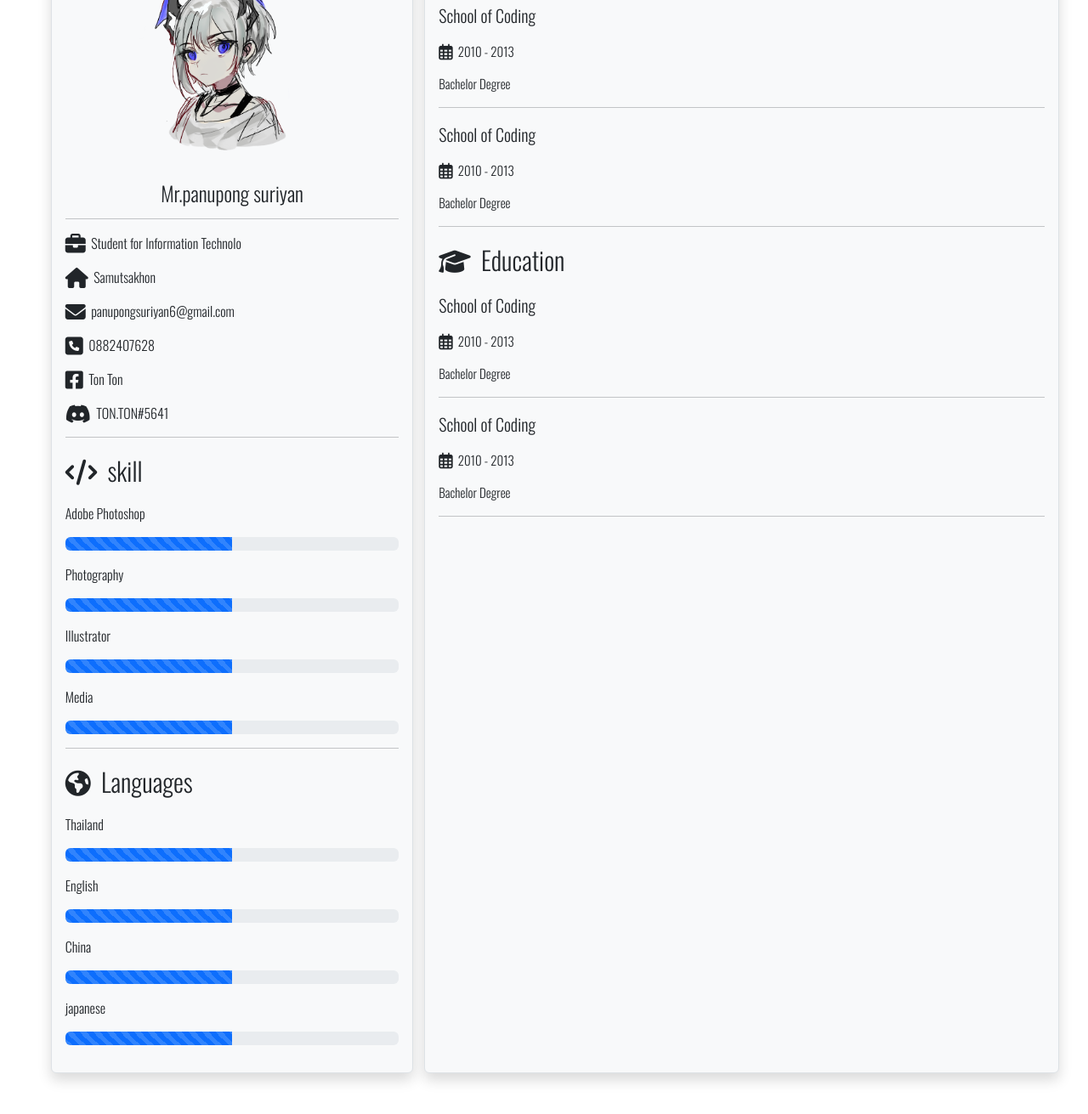
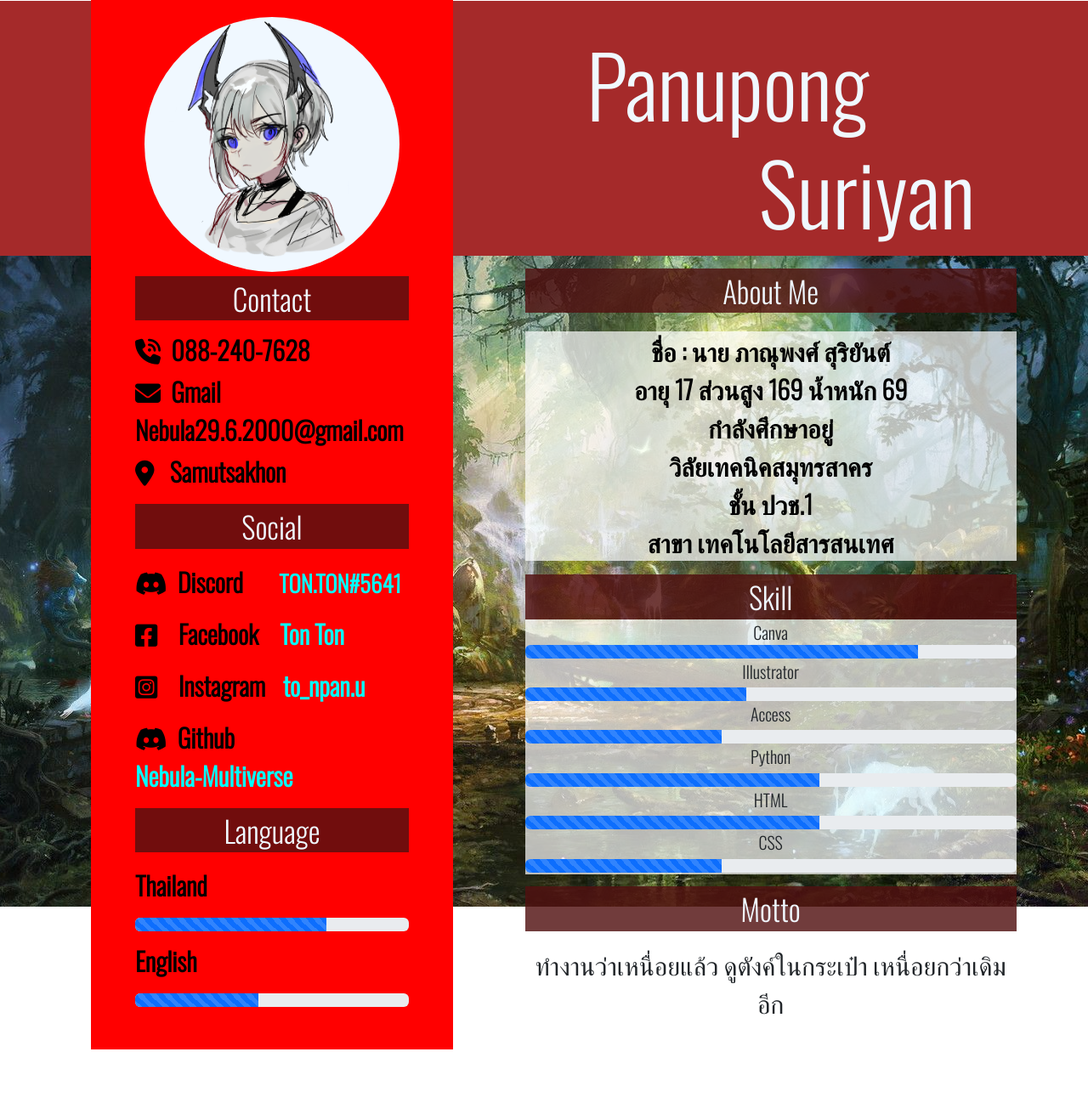
Before and after one commit to Nebula-Multiverse/resume-finish, a plain HTML site: page index.html in a window 1280 px wide. Shown: the part 101-1412 px from the top of the page at 85% size. After the commit the page ends 1336 px from the top, so only its background shows below. Drawn offline with nearby package versions, Linux system fonts and the light colour scheme; a web font is replaced by a local one.

Commit message:
Update index.html

```diff
--- a/index.html
+++ b/index.html
@@ -1,11 +1,10 @@
 <!DOCTYPE html>
-<html lang="en">
-<head>
+<html lang="en"><head>
     <meta charset="UTF-8">
     <meta name="viewport" content="width=device-width, initial-scale=1.0">
     <link href="https://cdn.jsdelivr.net/npm/bootstrap@5.3.1/dist/css/bootstrap.min.css" rel="stylesheet" integrity="sha384-4bw+/aepP/YC94hEpVNVgiZdgIC5+VKNBQNGCHeKRQN+PtmoHDEXuppvnDJzQIu9" crossorigin="anonymous">
     <link rel="stylesheet" href="https://cdnjs.cloudflare.com/ajax/libs/font-awesome/6.4.2/css/all.min.css">
-    <title>Document</title>
+    <title>Resume-suscess</title>
     <style>
         @import url('https://fonts.googleapis.com/css2?family=ADLaM+Display&family=Bebas+Neue&family=Kanit:ital,wght@1,200&family=Libre+Baskerville:ital@1&family=Oswald:wght@300&display=swap');
         body{
@@ -14,8 +13,8 @@
         .circular--landscape {
             display: inline-block;
             position: relative;
-            width: 250px;
-            height: 250px;
+            width:  300px;
+            height:  300px;
             overflow: hidden;
             border-radius: 50%;
         }
@@ -24,129 +23,142 @@
             height: 100%;
             margin-left: -50px;
         }
+        .box {
+            width: 80%;
+            height: auto;
+            background-color: rgba(82, 16, 16, 0.816);
+            color: aliceblue;
+            font-size: 35px;
+            text-align: center;
+        }
+        .fontH {
+            font-size: 30px;
+            font-weight: bold;
+            margin-left: 10%;
+            margin-top: 3%;
+            color: black;
+        }
+        .font {
+            font-size: 25px;
+            margin-left: 10%;
+            margin-top: -2%;
+        }
+        body {
+            background-image: url(img/wall.png);
+            background-size: auto;
+            background-repeat: no-repeat;
+            background-attachment: fixed;
+            background-position: center;
+            margin: 0;
+        }
+
     </style>
+<body>
+    <div class="container" style="max-width: 100%;">
+        <div class="row">
+        <div class="col-1" style="background-color: brown; margin-top: 8%;  height: 300px;"></div>
+        <div class="col-4" style="background-color: red; height: 100%;">
+            <div align="center">
+                <div class="circular--landscape" style="background-color: aliceblue; margin-top: 30%;"><div class="circular--landscape">
+                    <img src="img/Nebula.PNG">
+                </div></div>
+                <div class="box" style="margin: top 20px;">Contact</div>
+            </div>
+            <p class="fontH"><i class="fa-solid fa-phone-volume"></i>&nbsp;&nbsp;088-240-7628</p>
+            <p class="fontH" style="margin-top: -3%;"><i class="fa-solid fa-envelope"></i>&nbsp;&nbsp;Gmail <br>Nebula29.6.2000@gmail.com</p>
+            <p class="fontH" style="margin-top: -3%;"><i class="fa-solid fa-location-dot"></i>&nbsp;&nbsp;&nbsp;Samutsakhon</p>
+            <center>
+            <p class="box">Social</p>
+            </center>
+            <a href="https://discord.gg/uHa6vdtMD6" style="text-decoration: none;">
+                <p class="fontH">
+                <i class="fa-brands fa-discord " style="color: black;"></i>&nbsp;&nbsp;Discord <span style="color: aqua; margin-left: 10%; font-size: 27px;">  TON.TON#5641</span></p>
+            </a>
+            <a href="https://www.facebook.com/profile.php?id=100023880202239" style="text-decoration: none;">
+                <p class="fontH">
+                    <i class="fa-brands fa-square-facebook" style="color: black;"></i>&nbsp;&nbsp;&nbsp;&nbsp;Facebook<span style="color: aqua; margin-left: 7%;">Ton Ton</span></p>
+            </a>
+            <a href="https://www.instagram.com/to_npan.u/" style="text-decoration: none;">
+                <p class="fontH">
+                    <i class="fa-brands fa-square-instagram" style="color: black;"></i>&nbsp;&nbsp;&nbsp;&nbsp;Instagram <span style="color: aqua; margin-left: 4%;">to_npan.u</span> </p>
+            </a>
+            <a href="https://github.com/Nebula-Multiverse" style="text-decoration: none;">
+                <p class="fontH">
+                <i class="fa-brands fa-discord " style="color: black;"></i>&nbsp;&nbsp;Github <span style="color: aqua; margin-left: 13%;"><br>Nebula-Multiverse</span></p>
+            </a>
+            <center>
+            <p class="box">Language</p>
+            </center>
+            <p class="fontH">Thailand</p>
+            <center>
+            <div class="progress" role="progressbar" aria-label="Animated striped example" aria-valuenow="75" aria-valuemin="0" aria-valuemax="100" style="width: 80%;">
+                <div class="progress-bar progress-bar-striped progress-bar-animated bg-primary" style="width: 70%"></div>
+              </div>
+            </center>
+            <p class="fontH">English</p>
+            <center>
+                <div class="progress" role="progressbar" aria-label="Animated striped example" aria-valuenow="75" aria-valuemin="0" aria-valuemax="100" style="width: 80%;">
+                    <div class="progress-bar progress-bar-striped progress-bar-animated bg-primary" style="width: 45%"></div>
+                  </div>
+            </center>
+            <div style="background-color: red; height: 50px;"></div>
+        </div>
+        <div class="col-7" style="background-color: brown; margin-top: 8%;  height: 300px">
+        <div style="font-size: 100px;color: aliceblue; margin-left: 20%; margin-top: 3%;">
+        Panupong
+        <p style="margin-left: 35%; margin-top: -4%;">Suriyan</p>
+        </div>
+        <center>
+        <div class="box">About Me</div>
+        </center>
+        <p class="fontH" style="background-color: rgba(255, 255, 255, 0.7); width: 80%; text-align: center;">
+            ชื่อ : นาย ภาณุพงศ์ สุริยันต์ <br>
+            อายุ 17 ส่วนสูง 169 น้ำหนัก 69 <br>
+            กำลังศึกษาอยู่ <br> วิลัยเทคนิคสมุทรสาคร <br>
+            ชั้น ปวช.1 <br>สาขา เทคโนโลยีสารสนเทศ
+        </p>
+        <center>
+            <div class="box">Skill</div>
 
-</head>
-<body>
-    <div class="container" style="margin: 2% 0% 0% 1%; max-width: 1920px;">
-        <div class="row justify-content-center">
-          <div class="col-4 shadow p-3 mb-5 bg-body-tertiary rounded border" >
-            <div align="center">
-                <div class="circular--landscape">
-                    <img src="img/Nebula.PNG" >
+        <div style="background-color: rgba(255, 255, 255, 0.7); width: 80%; height: 300px; text-align: center; font-size: 20px;">
+        Canva
+        <div class="progress" role="progressbar" aria-label="Animated striped example" aria-valuenow="75" aria-valuemin="0" aria-valuemax="100" style="width: 100%;">
+            <div class="progress-bar progress-bar-striped progress-bar-animated bg-primary" style="width: 80%"></div>
+        </div>
+            <p style="font-size: 20px;">Illustrator</p>
+                <div class="progress" role="progressbar" aria-label="Animated striped example" aria-valuenow="75" aria-valuemin="0" aria-valuemax="100" style="width: 100%; margin-top: -2%;">
+                    <div class="progress-bar progress-bar-striped progress-bar-animated bg-primary" style="width: 45%"></div>
                 </div>
+                <p style="font-size: 20px;">Access</p>
+                <div class="progress" role="progressbar" aria-label="Animated striped example" aria-valuenow="75" aria-valuemin="0" aria-valuemax="100" style="width: 100%; margin-top: -2%;">
+                    <div class="progress-bar progress-bar-striped progress-bar-animated bg-primary" style="width: 40%"></div>
+                  </div>
+                  <p style="font-size: 20px;">Python</p>
+                  <div class="progress" role="progressbar" aria-label="Animated striped example" aria-valuenow="75" aria-valuemin="0" aria-valuemax="100" style="width: 100%; margin-top: -2%;">
+                      <div class="progress-bar progress-bar-striped progress-bar-animated bg-primary" style="width: 60%"></div>
+                    </div>
+                    <p style="font-size: 20px;">HTML</p>
+                        <div class="progress" role="progressbar" aria-label="Animated striped example" aria-valuenow="75" aria-valuemin="0" aria-valuemax="100" style="width: 100%; margin-top: -2%;">
+                        <div class="progress-bar progress-bar-striped progress-bar-animated bg-primary" style="width: 60%"></div>
+                        </div>
+                        <p style="font-size: 20px;">CSS</p>
+                        <div class="progress" role="progressbar" aria-label="Animated striped example" aria-valuenow="75" aria-valuemin="0" aria-valuemax="100" style="width: 100%; margin-top: -2%;">
+                            <div class="progress-bar progress-bar-striped progress-bar-animated bg-primary" style="width: 40%"></div>
+                          </div>
             </div>
-            <p>
-            <center>
-                <p><h4>Mr.panupong suriyan</h4></p>
+            <p class="box" style="margin-top: 2%;">Motto
+                </p><div style="background-color: rgba(255, 255, 255, 0.7); width: 80%; height: 100px; text-align: center; font-size: 30px; display: flex; justify-content: center;">
+                        ทำงานว่าเหนื่อยแล้ว ดูตังค์ในกระเป๋า เหนื่อยกว่าเดิมอีก
+                </div>
+            <p></p>
 
-            </center>
-            </p>
-            <hr>
-            <div>
-                <p><i class="fa-solid fa-briefcase fa-xl">          </i>&nbsp;&nbsp;Student for Information Technolo</p>
-                <p><i class="fa-solid fa-house fa-xl">              </i>&nbsp;&nbsp;Samutsakhon</p>
-                <p><i class="fa-solid fa-envelope fa-xl">           </i>&nbsp;&nbsp;panupongsuriyan6@gmail.com</p>
-                <p><i class="fa-solid fa-square-phone fa-xl">       </i>&nbsp;&nbsp;0882407628</p>
-                <p><i class="fa-brands fa-square-facebook fa-xl">   </i>&nbsp;&nbsp;Ton Ton</p>
-                <p><i class="fa-brands fa-discord fa-xl">           </i>&nbsp;&nbsp;TON.TON#5641</p>
-            </div>
-            <hr>
-            <div>
-                <p style="font-size: 30px;"><i class="fa-solid fa-code ">                 </i>&nbsp;&nbsp;skill</p>
-                <p>
-                    Adobe Photoshop
-                    <div class="progress" role="progressbar" aria-label="Animated striped example" aria-valuenow="75" aria-valuemin="0" aria-valuemax="100">
-                        <div class="progress-bar progress-bar-striped progress-bar-animated bg-primary" style="width: 50%"></div>
-                      </div>
-                </p>
-                <p>
-                    Photography
-                    <div class="progress" role="progressbar" aria-label="Animated striped example" aria-valuenow="75" aria-valuemin="0" aria-valuemax="100">
-                        <div class="progress-bar progress-bar-striped progress-bar-animated bg-primary" style="width: 50%"></div>
-                      </div>
-                </p>
-                <p>
-                    Illustrator
-                    <div class="progress" role="progressbar" aria-label="Animated striped example" aria-valuenow="75" aria-valuemin="0" aria-valuemax="100">
-                        <div class="progress-bar progress-bar-striped progress-bar-animated bg-primary" style="width: 50%"></div>
-                      </div>
-                </p>
-                <p>
-                    Media
-                    <div class="progress" role="progressbar" aria-label="Animated striped example" aria-valuenow="75" aria-valuemin="0" aria-valuemax="100">
-                        <div class="progress-bar progress-bar-striped progress-bar-animated bg-primary" style="width: 50%"></div>
-                      </div>
-                </p>
-            </div>
-            <hr>
-            <div>
-                <p style="font-size: 30px;"><i class="fa-solid fa-earth-americas"></i>&nbsp;&nbsp;Languages</p>
-                <p>
-                    Thailand
-                    <div class="progress" role="progressbar" aria-label="Animated striped example" aria-valuenow="75" aria-valuemin="0" aria-valuemax="100">
-                        <div class="progress-bar progress-bar-striped progress-bar-animated bg-primary" style="width: 50%"></div>
-                      </div>
-                </p>
-                <p>
-                    English
-                    <div class="progress" role="progressbar" aria-label="Animated striped example" aria-valuenow="75" aria-valuemin="0" aria-valuemax="100">
-                        <div class="progress-bar progress-bar-striped progress-bar-animated bg-primary" style="width: 50%"></div>
-                      </div>
-                </p>
-                <p>
-                    China
-                    <div class="progress" role="progressbar" aria-label="Animated striped example" aria-valuenow="75" aria-valuemin="0" aria-valuemax="100">
-                        <div class="progress-bar progress-bar-striped progress-bar-animated bg-primary" style="width: 50%"></div>
-                      </div>
-                </p>
-                <p>
-                    japanese
-                    <div class="progress" role="progressbar" aria-label="Animated striped example" aria-valuenow="75" aria-valuemin="0" aria-valuemax="100">
-                        <div class="progress-bar progress-bar-striped progress-bar-animated bg-primary" style="width: 50%"></div>
-                      </div>
-                </p>
-            </div>
-          </div>
-          <div class="col-7 shadow p-3 mb-5 bg-body-tertiary rounded border" style="margin-left: 1%;">
-            <div>
-                <p style="font-size: 30px;"><i class="fa-solid fa-graduation-cap"></i>&nbsp;&nbsp;Education</p>
-                <div>
-                    <p style="font-size: 20px;">School of Coding</p>
-                    <p style="font-size: 15px; "><i class="fa-regular fa-calendar-days fa-lg"></i>&nbsp;&nbsp;2010 - 2013</p>
-                    <p style="font-size: 15px;">Bachelor Degree</p>
-                    <hr>
-                </div>
-                <div>
-                    <p style="font-size: 20px;">School of Coding</p>
-                    <p style="font-size: 15px; "><i class="fa-regular fa-calendar-days fa-lg"></i>&nbsp;&nbsp;2010 - 2013</p>
-                    <p style="font-size: 15px;">Bachelor Degree</p>
-                    <hr>
-                </div>
-            </div>
-            <div>
-                <p style="font-size: 30px;"><i class="fa-solid fa-graduation-cap"></i>&nbsp;&nbsp;Education</p>
-                <div>
-                    <p style="font-size: 20px;">School of Coding</p>
-                    <p style="font-size: 15px; "><i class="fa-regular fa-calendar-days fa-lg"></i>&nbsp;&nbsp;2010 - 2013</p>
-                    <p style="font-size: 15px;">Bachelor Degree</p>
-                    <hr>
-                </div>
-                <div>
-                    <p style="font-size: 20px;">School of Coding</p>
-                    <p style="font-size: 15px; "><i class="fa-regular fa-calendar-days fa-lg"></i>&nbsp;&nbsp;2010 - 2013</p>
-                    <p style="font-size: 15px;">Bachelor Degree</p>
-                    <hr>
-                </div>
-            </div>
-          </div>
+        </center>
+
         </div>
-      </div>
+
+    </div>
+    </div>
+    <script src="https://cdn.jsdelivr.net/npm/bootstrap@5.3.1/dist/js/bootstrap.bundle.min.js" integrity="sha384-HwwvtgBNo3bZJJLYd8oVXjrBZt8cqVSpeBNS5n7C8IVInixGAoxmnlMuBnhbgrkm" crossorigin="anonymous"></script>
 
 
-
-
-
-    <script src="https://cdn.jsdelivr.net/npm/bootstrap@5.3.1/dist/js/bootstrap.bundle.min.js" integrity="sha384-HwwvtgBNo3bZJJLYd8oVXjrBZt8cqVSpeBNS5n7C8IVInixGAoxmnlMuBnhbgrkm" crossorigin="anonymous"></script>
-</body>
-</html>
+</body></html>
```
